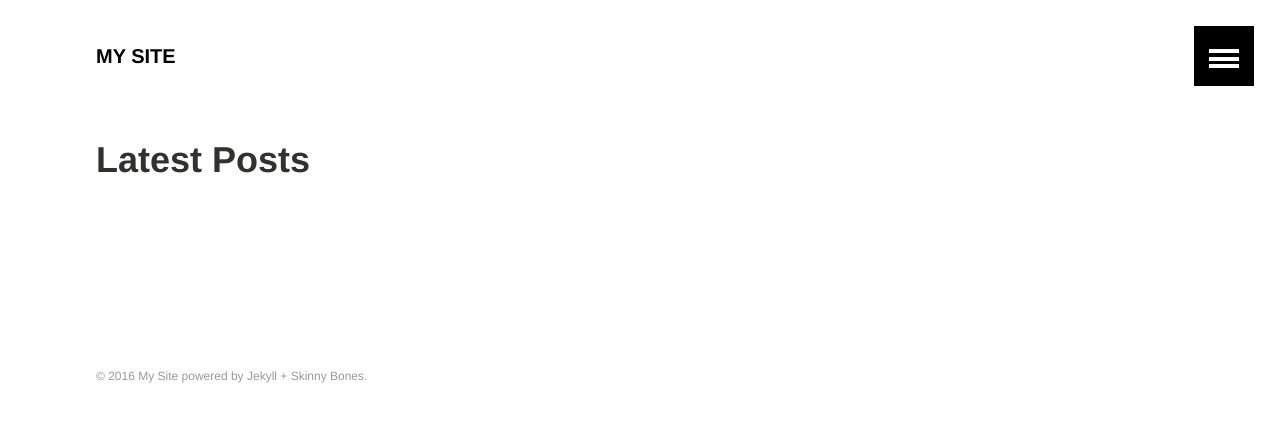
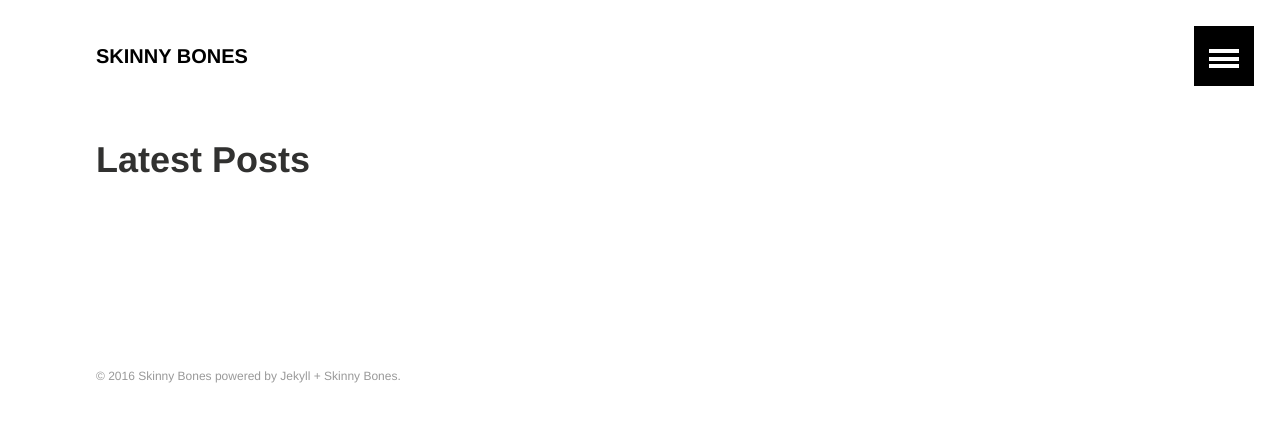
Before and after one commit to academicpages/sb-personal, a Jekyll site: the page built from index.md, in a window 1280 px wide. Shown: the top 422 px of the page. Built offline with Jekyll 4.4.1, drawn with Linux system fonts in a browser that asks for light colours; part of the change alters nothing that is shown.

Commit message:
update config

```diff
--- a/_config.yml
+++ b/_config.yml
@@ -1,11 +1,11 @@
 # Site wide configuration
 
-title: "My Site"
-description: "This is a description of my awesome site."
-logo: # 120x120 px default image used for Twitter summary card
-teaser: # 400x250 px default teaser image used in image archive grid
-locale: en
-url:
+title: "Skinny Bones"
+description: "A lightweight site starter for Jekyll"
+logo: 120x120.gif
+teaser: 400x250.gif
+locale: en_US
+url: "https://mmistakes.github.io/skinny-bones-jekyll"
 feed:
   path: atom.xml
 
@@ -26,14 +26,15 @@ gems:
 
 # Site owner
 owner:
-  name:
-  email:
-  twitter:
+  name: "Michael Rose"
+  web: "https://mademistakes.com"
+  twitter: "mmistakes"
+  bio: "Just another boring, tattooed, time traveling designer."
+  avatar: "bio-photo.jpg" # 160x160 px image for author byline
   google:
-    ad-client:
-    ad-slot:
-  bio:
-  avatar: bio-photo.jpg # 160x160 px image for author byline
+    plus: "+MichaelRoseDesign"
+    ad-client: "ca-pub-7328585512091257"
+    ad-slot: 3049671934
   disqus-shortname:
 
 
```
